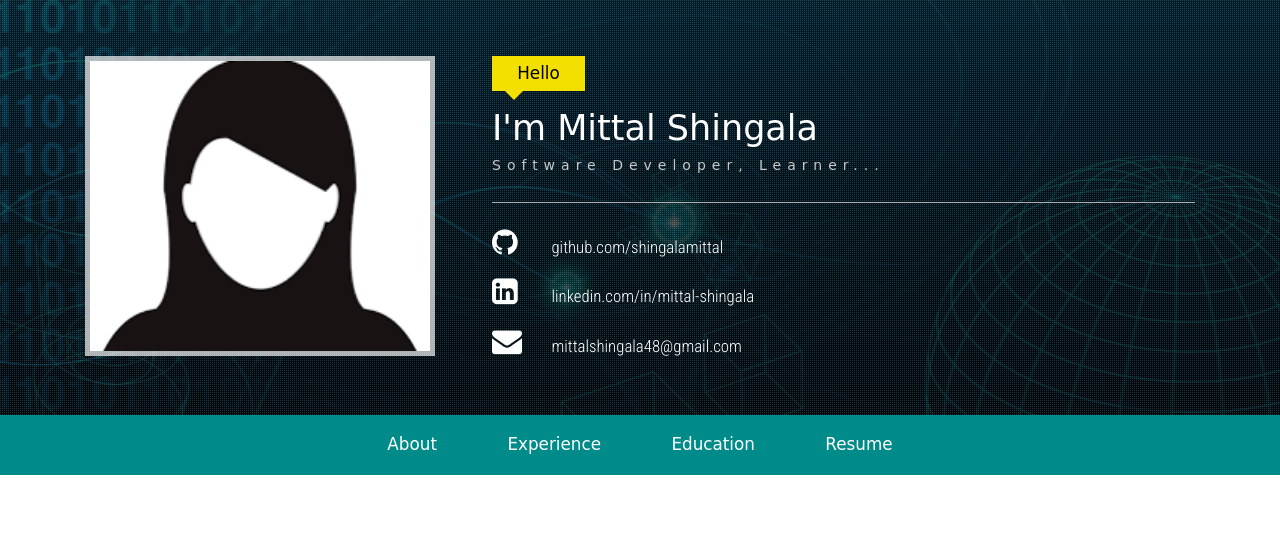
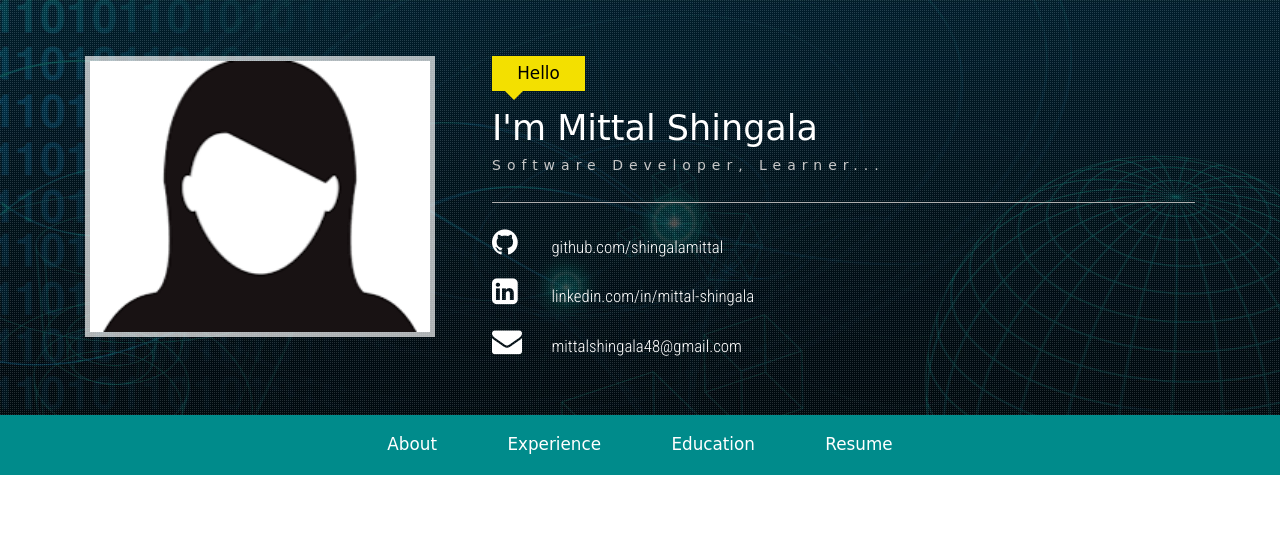
Before and after one commit to shingalamittal/mittalshingala, a PHP site: page / in a window 1280 px wide. Shown: the top 544 px of the page. Run offline with PHP 8.4, Linux system fonts and the light colour scheme; some web fonts are replaced.

Commit message:
css file change for profile image

```diff
--- a/css/style.css
+++ b/css/style.css
@@ -45,7 +45,7 @@ body a:hover{
 }
 .header-left img {
     width: 100%;
-    height: 300px;
+    /*height: 300px;*/
     border: 5px solid rgba(255, 255, 255, 0.68);
 }
 .header-right {
```
